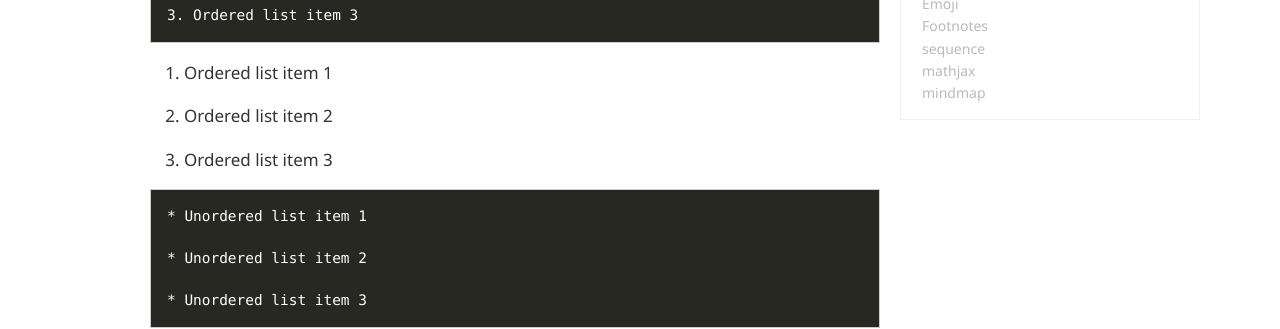
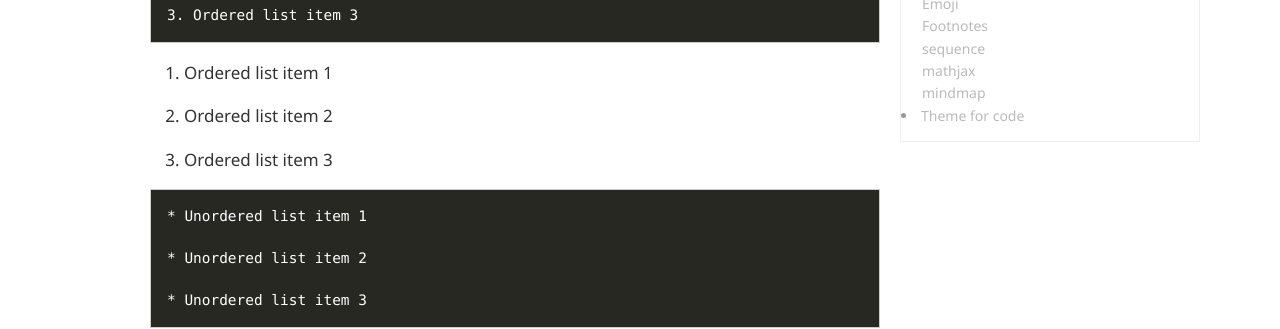
Before and after one commit to sufimalek/sufimalek.github.io, a Jekyll site: the page built from _wiki/markdown.md, in a window 1280 px wide and 900 px high, scrolled down 466 px. Shown: the part 260-589 px from the top of the window. Built offline with Jekyll 4.4.1, drawn with Linux system fonts in a browser that asks for light colours; emoji names are drawn with the system emoji font; formulas are drawn with MathJax 3; comment, search, counter and statistics services are not loaded.

````diff
--- a/_wiki/markdown.md
+++ b/_wiki/markdown.md
@@ -247,3 +247,8 @@ this is a note
 ```
 
 [^1]: Here is the footnote 1 definition.
+
+
+## Theme for code
+
+<!-- https://github.com/richleland/pygments-css , https://github.com/mzlogin/rouge-themes , https://simpleit.rocks/ruby/jekyll/what-are-the-supported-language-highlighters-in-jekyll/-->
````
Also changed, not shown: pages/about.md (+3 -0 lines), 1 other file.
